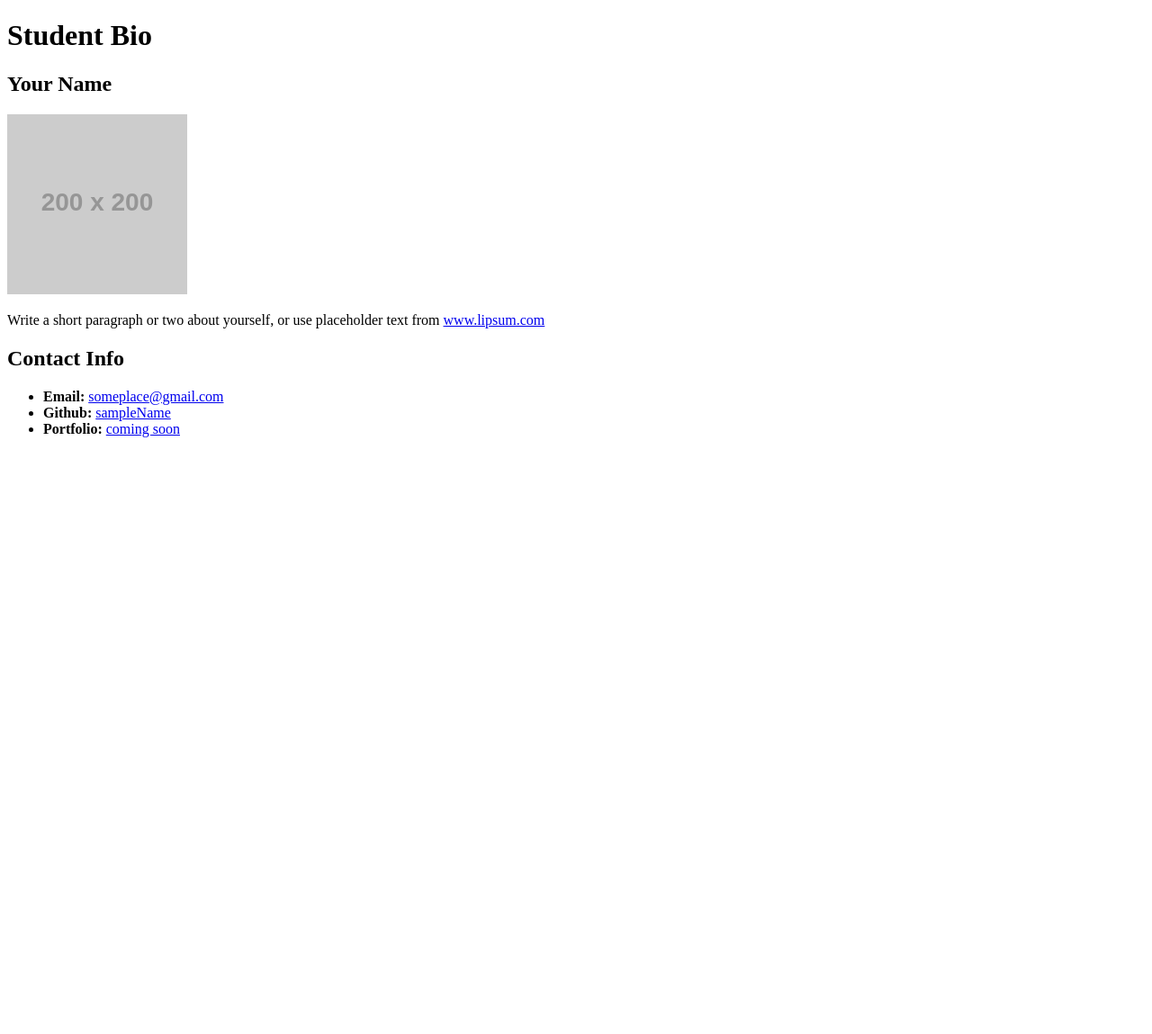
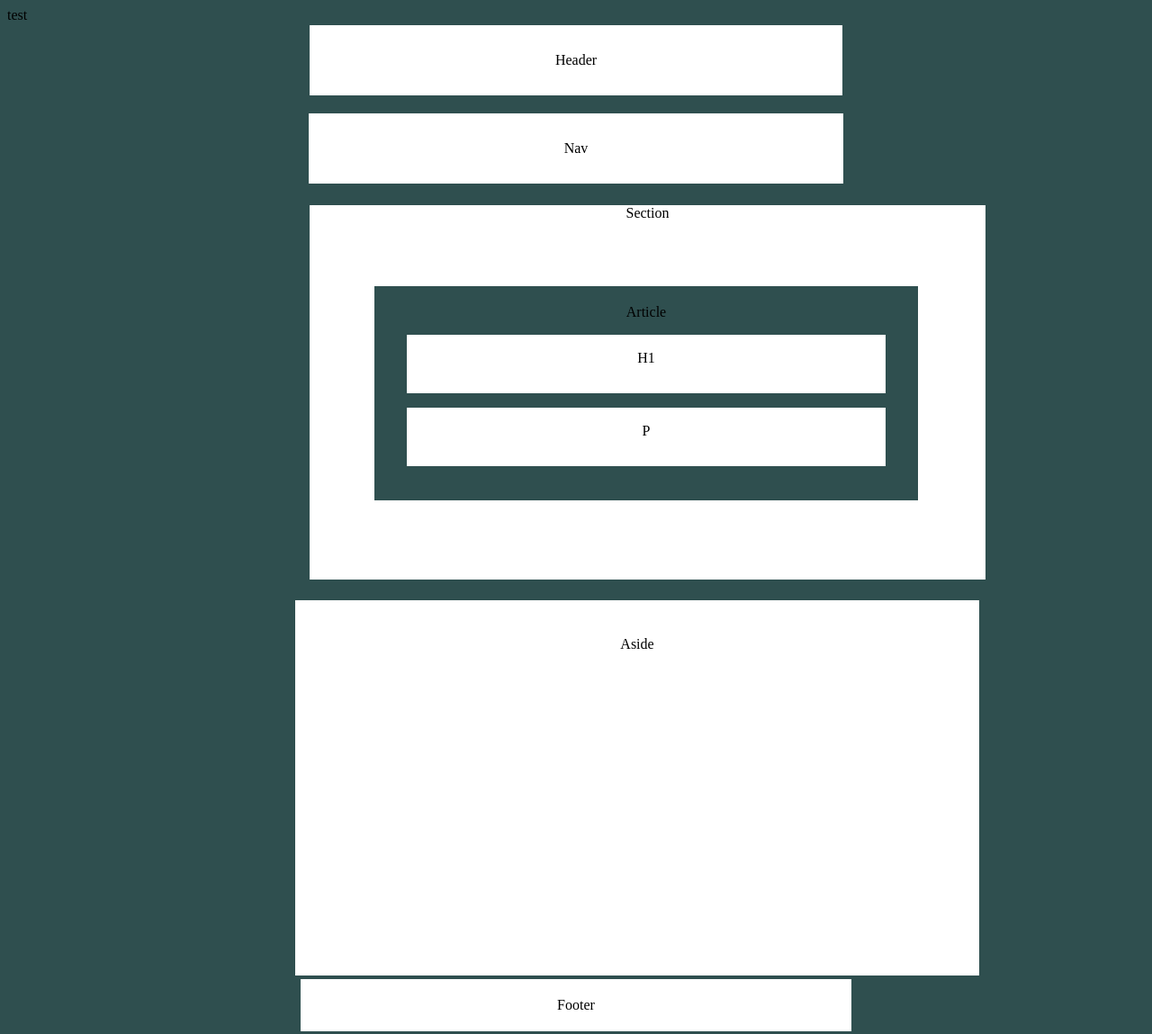
Before and after one commit to ApexPanda/HW-Wireframe, a plain HTML site: page index.html in a window 1280 px wide. Shown: the whole page at 90% size. Before the commit the page ends 800 px from the top, so only its background shows below. Drawn offline with Linux system fonts and the light colour scheme; files that its build step writes are made by us from their sources; placeholder pictures from the web are drawn by us.

Commit message:
commit changes to files on GitHub

```diff
--- a/index.html
+++ b/index.html
@@ -1,41 +1,62 @@
 <!DOCTYPE html>
-<html lang="en-us">
+<html>
 
 <head>
-  <meta charset="UTF-8">
-  <title>CSS Stylesheets with Relative Paths</title>
 
-  <!-- This line is money! It points your HTML to the CSS file. -->
-  <!-- Notice the "relative" pathway? It matches a file inside our current directory's "assets" folder. Open it to see our style rules. -->
-  <link rel="stylesheet" type="text/css" href="css/style.css">
+    <title>Wireframe</title>
+
+    <link rel="stylesheet" type="text/css" href="style.css">
 
 </head>
 
 <body>
-  <header>
-    <h1>Student Bio</h1>
-  </header>
+    <div>
+        <div class="thirds outside">test</div>
 
-  <div class="container">
+        <div class="thirds inside">
+    <header>
+        <!-- Header -->
+        Header
+    </Header>
 
-    <section id="main-bio">
+    <nav>
+        <!-- Navigation Bar -->
+        Nav
+    </nav>
 
-      <h2>Your Name</h2>
-
-      <img id="bio-image" src="https://placehold.it/200x200" alt="Your Name">
-
-      <p>Write a short paragraph or two about yourself, or use placeholder text from <a href="http://www.lipsum.com/">www.lipsum.com</a></p>
+    <section>
+        <!-- Section -->
+        Section
+            <article>
+                <!-- Article -->
+                Article
+                <div id="h1box">
+                    <!-- H1,H2 -->
+                    H1
+                </div>
+                <div id="pbox">
+                    <!-- P box -->
+                    P
+                </div>
+            </article>
     </section>
 
-    <section id="contact-info">
-      <h2>Contact Info</h2>
-      <ul>
-        <li><strong>Email:</strong> <a href="#">someplace@gmail.com</a></li>
-        <li><strong>Github:</strong> <a href="#">sampleName</a></li>
-        <li><strong>Portfolio:</strong> <a href="#">coming soon</a></li>
-      </ul>
-    </section>
-  </div>
+    <Aside>
+        <!-- Aside -->
+        Aside
+    </Aside>
+
+
+    <footer>
+        <!-- Footer -->
+        Footer
+    </footer>
+
+    </div>
+
+    <div class="thirds outside"></div>
+
+</div>
 
 </body>
 
--- a/style.css
+++ b/style.css
@@ -0,0 +1,84 @@
+
+body {
+    background-color: darkslategrey;
+}
+
+.thirds{
+   float: left;
+}
+
+ .outside {
+     width: 25%;
+ }
+
+ .inside {
+     width: 50%;
+ }
+
+
+header {
+    background-color: white;
+    padding: 30px;
+    margin: 20px;
+    text-align: center;
+}
+
+nav {
+    background-color: white;
+    padding: 30px;
+    margin: 19px;
+    text-align: center;
+}
+
+section {
+    background-color: white;
+    text-align: center;
+    width: 751px;
+    height: 416px;
+    float: left;
+    /* padding: 2px; */
+    margin: 19px;
+    margin-left: 20px;
+    margin-top: 5px;
+    /* border: 10px; */
+}
+
+article {
+    background-color: darkslategrey;
+    width: 564px;
+    height: 198px;
+    padding: 20px;
+    margin: 72px;
+}
+
+#h1box {
+    background-color: white;
+    padding: 17px;
+    margin: 16px;
+    height: 31px;
+}
+
+#pbox {
+    background-color: white;
+    padding: 17px;
+    margin: 16px;
+    height: 31px;
+}
+
+aside {
+    background-color: white;
+    text-align: center;
+    width: 680px;
+    height: 337px;
+    float: left;
+    padding: 40px;
+    margin: 4px;
+}
+
+footer {
+    background-color: white;
+    padding: 20px;
+    margin: 10px;
+    text-align: center;
+    clear: both;
+}
```
